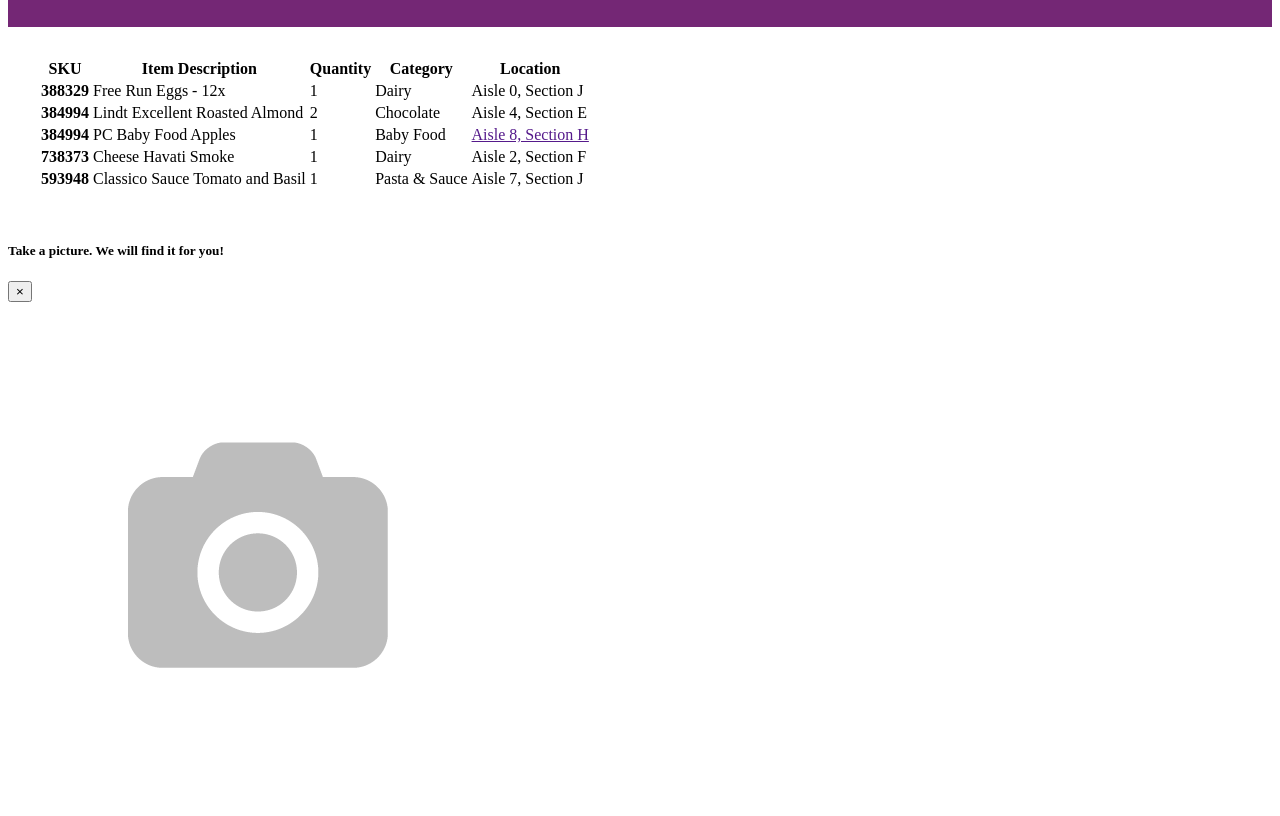
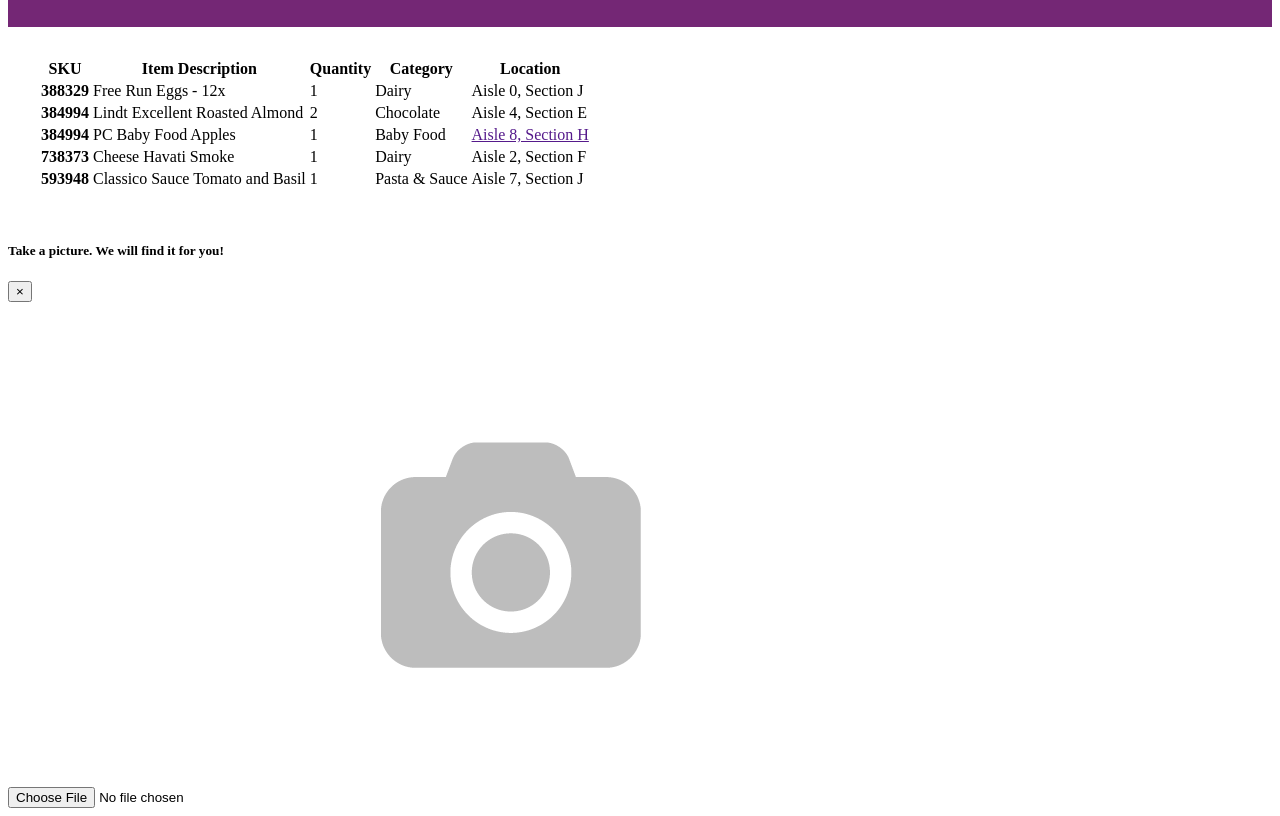
Before and after one commit to novinaw/novinaw.github.io, a plain HTML site: page user-list.html in a window 1280 px wide. Shown: the part 91-907 px from the top of the page. Drawn offline with nearby package versions, Linux system fonts and the light colour scheme.

Commit message:
Update user-list.html

```diff
--- a/user-list.html
+++ b/user-list.html
@@ -97,7 +97,7 @@
             </button>
           </div>
           <div class="modal-body">
-            <input type="image" src="image-placeholder.png" accept="image/*" capture="camera" /></input>
+            <input type="file" src="image-placeholder.png" accept="image/*" capture="camera" /><img src="image-placeholder.png" class="img-fluid" alt="Responsive image"></input>
 
           </div>
         </div>
```
